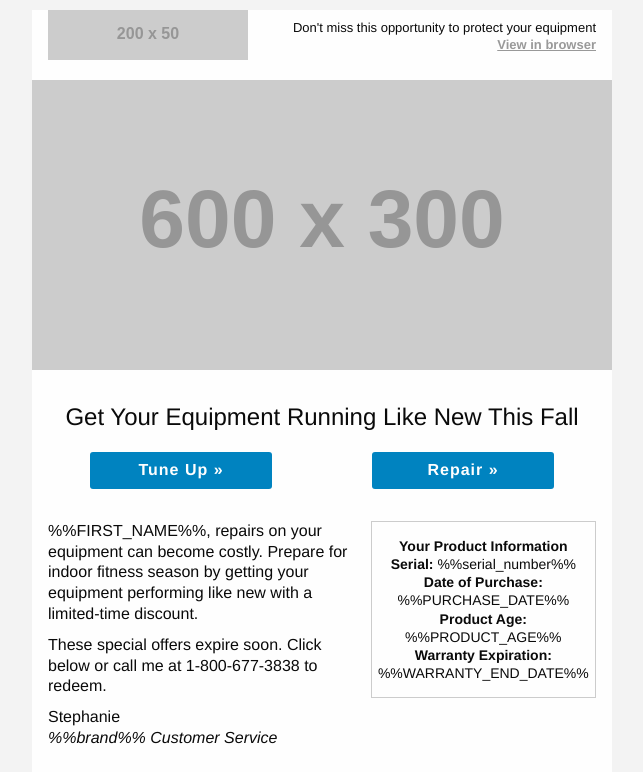
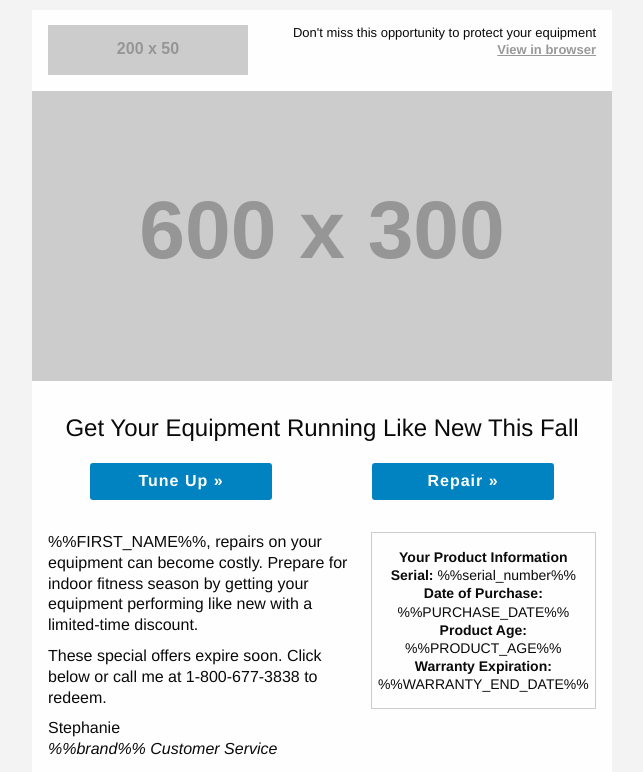
Before and after one commit to scottbickell/rg-icon-template, a plain HTML site: page index.html in a window 1280 px wide. Shown: the top 772 px of the page, without its empty margins (318-961 px from the left). Drawn offline with Linux system fonts and the light colour scheme; placeholder pictures from the web are drawn by us.

Commit message:
Add latest

```diff
--- a/index.html
+++ b/index.html
@@ -7,7 +7,7 @@
     <link rel="stylesheet" type="text/css" href="css/app.css">
     <meta http-equiv="Content-Type" content="text/html; charset=utf-8">
     <meta name="viewport" content="width=device-width">
-    <title>This is the subject line</title>
+    <title>Icon base template</title>
     <!-- <style> -->
   </head>
   <body>
@@ -21,10 +21,11 @@
             <table align="center" class="container float-center"><tbody><tr><td>
               <table class="row"><tbody><tr>
                 <th class="small-12 large-5 columns first"><table><tr><th>
+                  <table class="spacer"><tbody><tr><td height="15px" style="font-size:15px;line-height:15px;">&#xA0;</td></tr></tbody></table>
                   <img src="http://via.placeholder.com/200x50?text=logo" class="small-float-center" alt="NordicTrack logo">
                 </th></tr></table></th>
                 <th class="small-12 large-7 columns last"><table><tr><th>
-                  <table class="spacer"><tbody><tr><td height="10px" style="font-size:10px;line-height:10px;">&#xA0;</td></tr></tbody></table>
+                  <table class="spacer"><tbody><tr><td height="15px" style="font-size:15px;line-height:15px;">&#xA0;</td></tr></tbody></table>
                   <p class="teaser text-right">
                     Don't miss this opportunity to protect your equipment<br>
                     <a href="#" target="_blank" rel="noopener noreferrer">View in browser</a>
```
